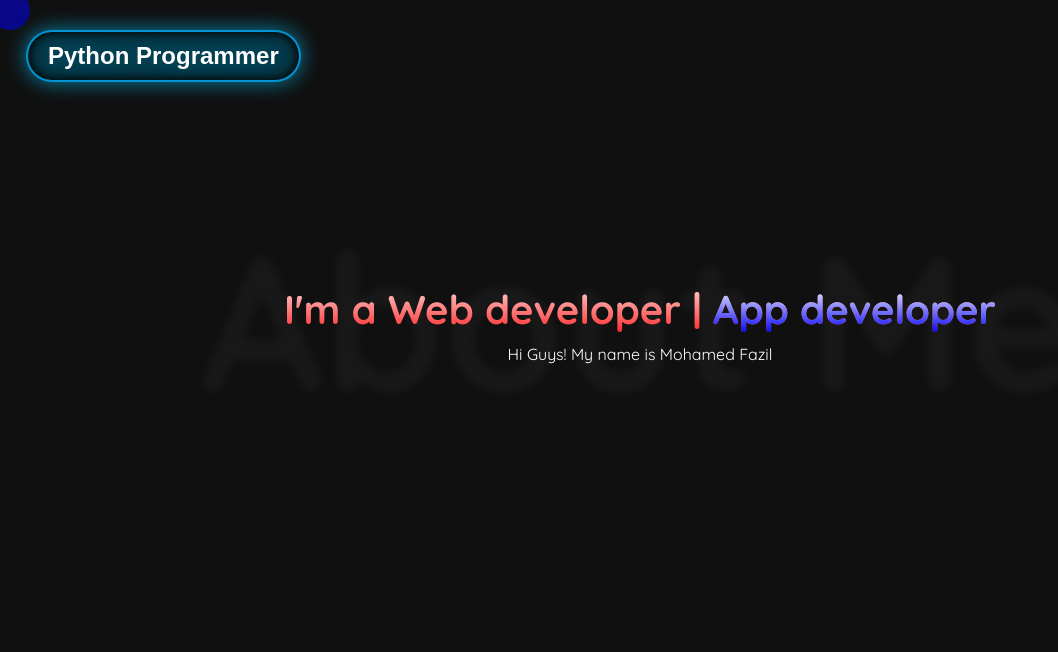
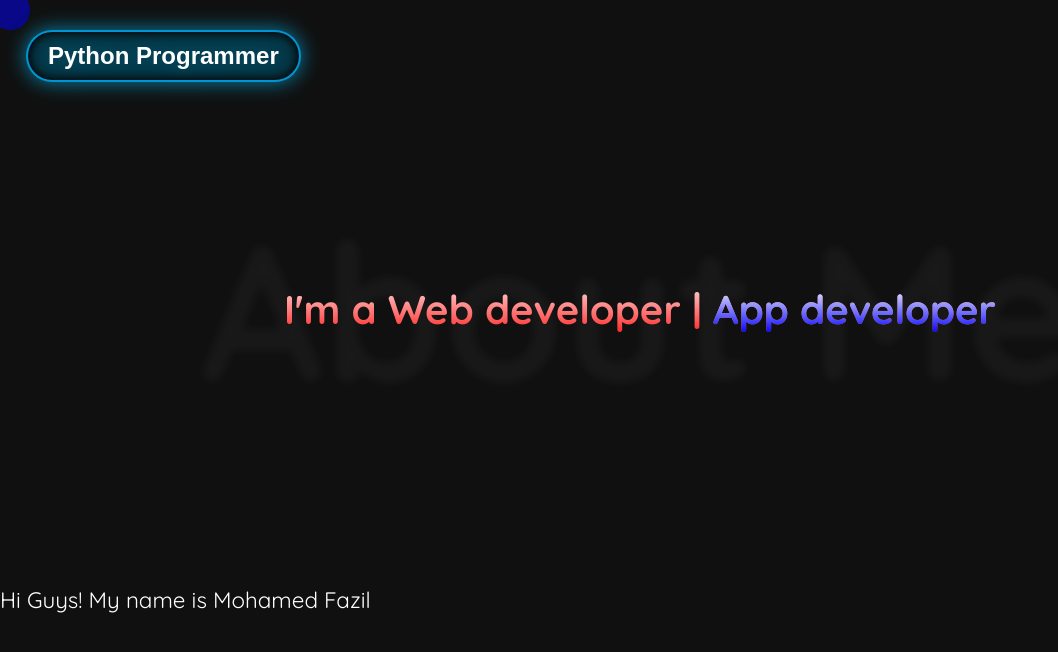
Before and after one commit to MohamedFazil89/MyPortFolio-, a React (Create React App) app: page /About in a window 1280 px wide. Shown: the top 652 px of the page, without its empty margins (0-1058 px from the left). Built offline with nearby package versions, Linux system fonts and the light colour scheme; a web font is replaced by a local one.

Commit message:
About page change

```diff
--- a/src/Pages/About.jsx
+++ b/src/Pages/About.jsx
@@ -11,10 +11,7 @@ export default function About() {
                 <b>About Me</b>
                 <p className="About-Title">I'm a Web developer |<span> App developer</span></p>
 
-                <section className="About">
-                <p>Hi Guys! My name is <span>Mohamed Fazil</span></p>
 
-                </section>
                 {/* <p>
                     Hi Guys! I am Mohamed Fazil, a web and app developer with a passion for creating
                     user-friendly, innovative designs. Proficient in HTML, CSS, JavaScript, and Python,
@@ -27,6 +24,10 @@ export default function About() {
 
 
             </div>
+            <section className="About">
+                <p>Hi Guys! My name is <span>Mohamed Fazil</span></p>
+
+                </section>
 
 
         </>
--- a/src/styles/About.css
+++ b/src/styles/About.css
@@ -45,5 +45,9 @@
 .About{
   display: flex;
   flex-wrap: wrap;
+  /* margin-top: 15rem; */
+  font-size: 1.4rem;
+  position: relative;
+  top: 50px;
 
 }
```
